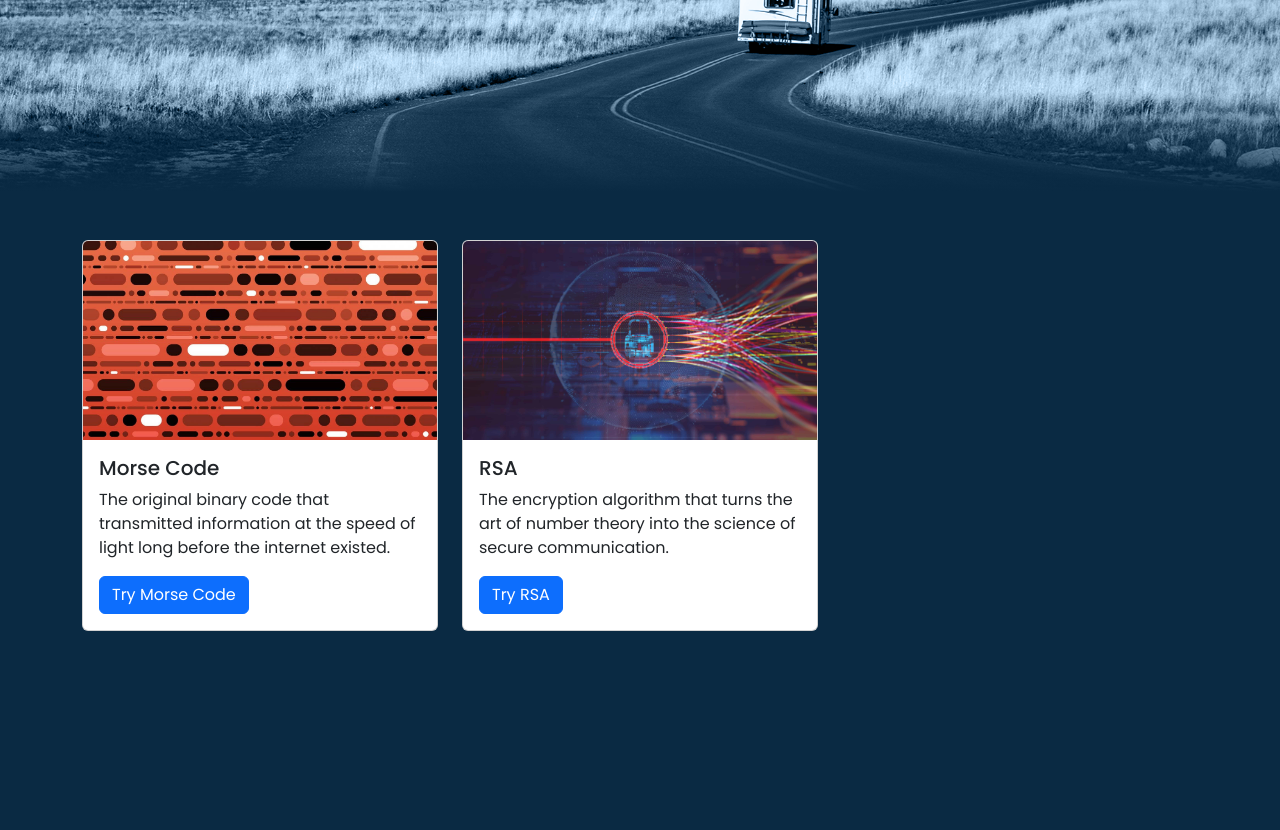
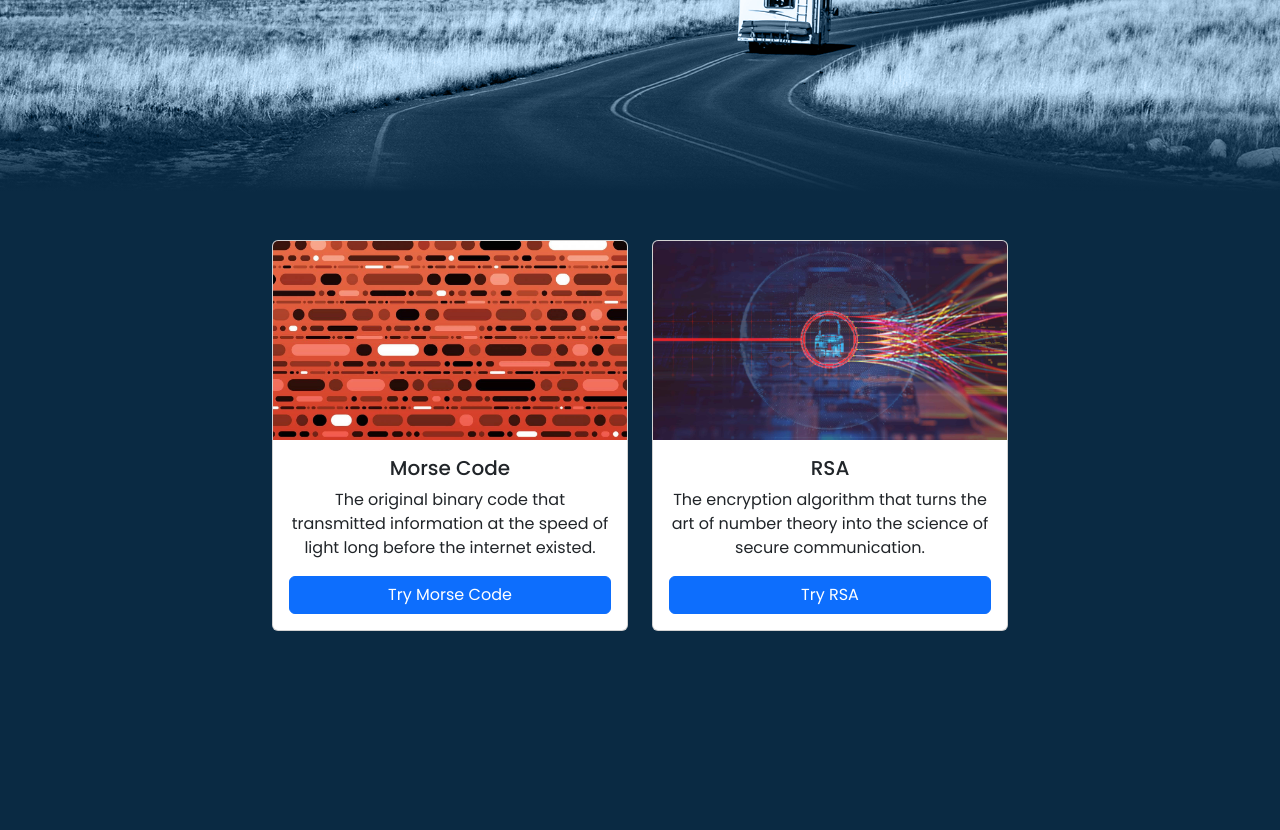
Before and after one commit to Hardvan/CipherNet, a Flask app: page / in a window 1280 px wide. Shown: the part 608-1438 px from the top of the page. Run offline with Flask 3, Linux system fonts and the light colour scheme.

Commit message:
Center text and cards

```diff
--- a/templates/index.html
+++ b/templates/index.html
@@ -61,38 +61,40 @@
 
     <!-- Cards -->
     <div class="container my-5">
-      <div class="row row-cols-1 row-cols-md-2 row-cols-lg-3 g-4">
-        <div class="col">
-          <div class="card h-100">
+      <div class="row justify-content-center">
+        <div class="col-md-6 col-lg-4 mb-4">
+          <div class="card">
             <img
               src="{{url_for('static', filename='images/morse.jpg')}}"
               class="card-img-top"
               alt="..."
             />
             <div class="card-body">
-              <h5 class="card-title">Morse Code</h5>
-              <p class="card-text">
+              <h5 class="card-title text-center">Morse Code</h5>
+              <p class="card-text text-center">
                 The original binary code that transmitted information at the
                 speed of light long before the internet existed.
               </p>
-              <a href="#" class="btn btn-primary">Try Morse Code</a>
+              <a href="#" class="btn btn-primary d-block mx-auto"
+                >Try Morse Code</a
+              >
             </div>
           </div>
         </div>
-        <div class="col">
-          <div class="card h-100">
+        <div class="col-md-6 col-lg-4 mb-4">
+          <div class="card">
             <img
               src="{{url_for('static', filename='images/rsa.jpg')}}"
               class="card-img-top"
               alt="..."
             />
             <div class="card-body">
-              <h5 class="card-title">RSA</h5>
-              <p class="card-text">
+              <h5 class="card-title text-center">RSA</h5>
+              <p class="card-text text-center">
                 The encryption algorithm that turns the art of number theory
                 into the science of secure communication.
               </p>
-              <a href="#" class="btn btn-primary">Try RSA</a>
+              <a href="#" class="btn btn-primary d-block mx-auto">Try RSA</a>
             </div>
           </div>
         </div>
```
